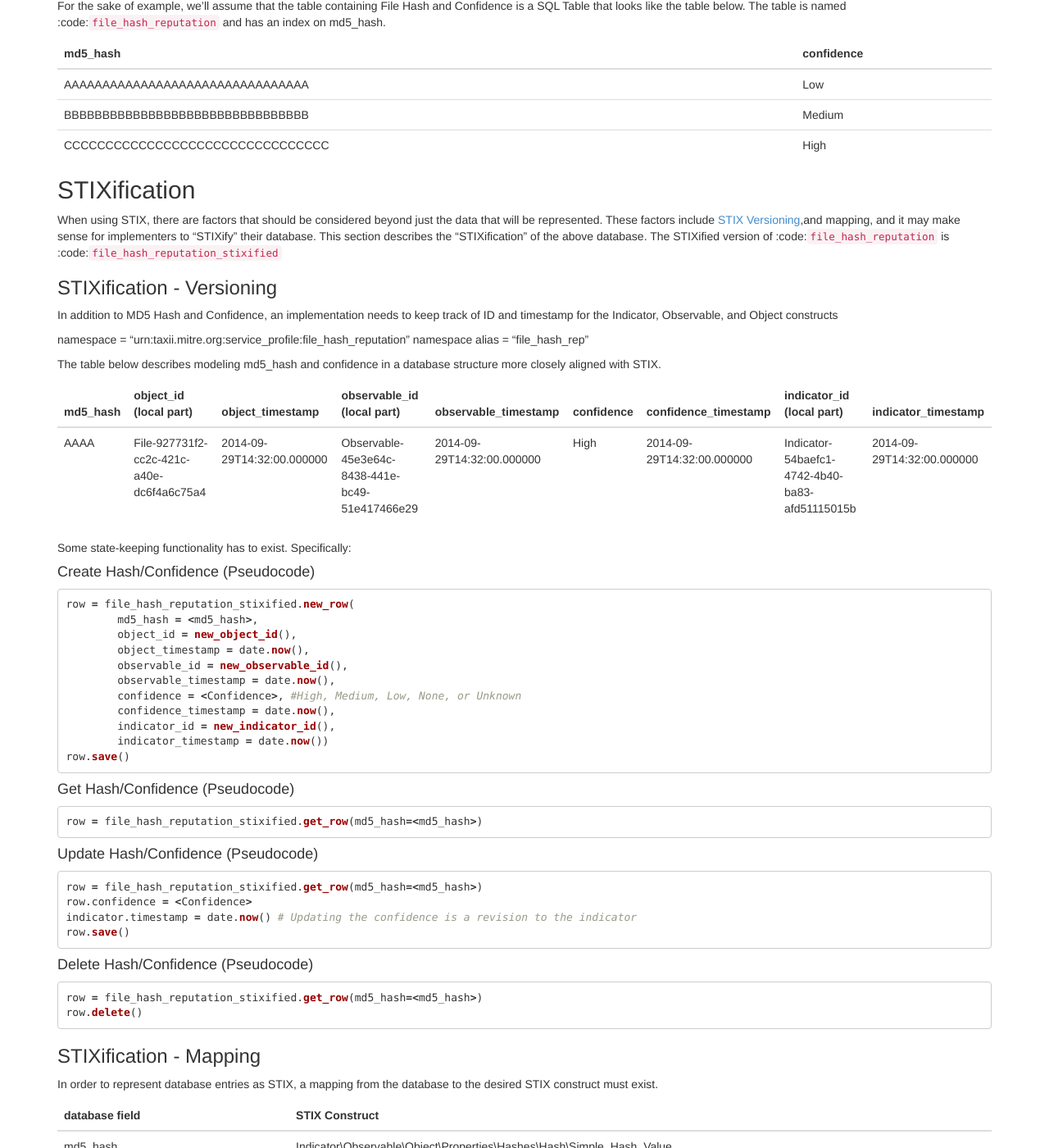
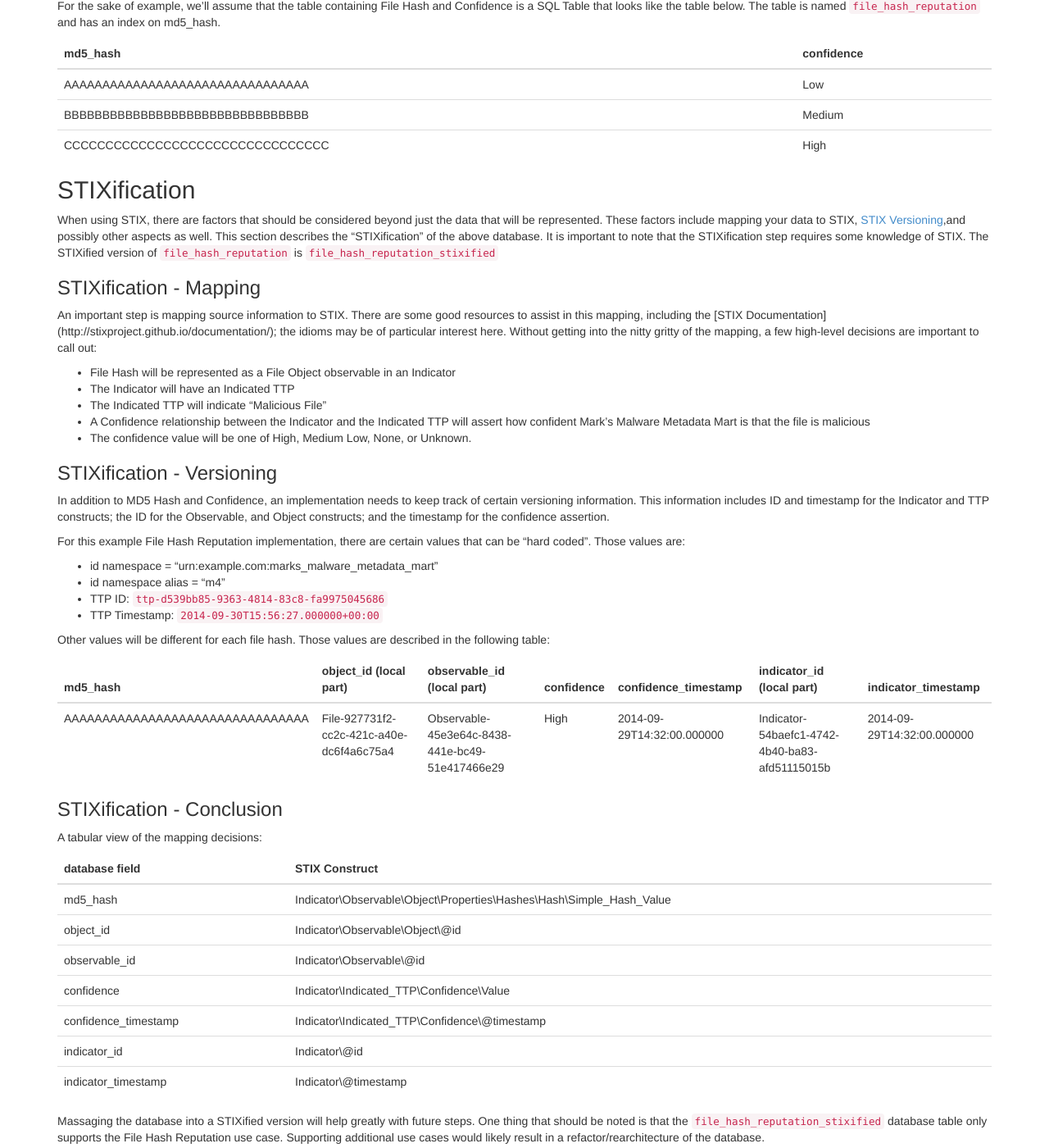
Before and after one commit to TAXIIProject/taxiiproject.github.io, a Jekyll site: the page built from documentation/service-profiles/file-hash-rep/index.md, in a window 1280 px wide and 1400 px high, scrolled down 587 px. Shown: the whole window at 82% size. Built offline with Jekyll 4.4.1, drawn with Linux system fonts in a browser that asks for light colours; Markdown is read by kramdown in place of the engine named in the settings; some of the changed text lies outside the part shown.

Commit message:
Updated file hash rep based on feedback

````diff
--- a/documentation/service-profiles/file-hash-rep/index.md
+++ b/documentation/service-profiles/file-hash-rep/index.md
@@ -12,12 +12,12 @@ A File Hash Reputation service allows requesters to specify a File Hash and rece
 that File Hash indicates a malicious file - or, how confident information provider is that the file identified by that
 File Hash is malicious. This example
 uses TAXII Query to convey the request for information based on a File Hash, and uses STIX to represent the
-result. All code examples use [libtaxii](https://pypi.python.org/pypi/libtaxii/) and
-[python-stix](https://pypi.python.org/pypi/stix/), two publicly available libraries.
+result. All code examples use [libtaxii](/developers/libtaxii/) and
+[python-stix](http://stix.readthedocs.org/en/latest/), two publicly available libraries.
 
 This TAXII Service Profile demonstrates the production and consumption of TAXII Messages, as well as the
-creation of STIX content. This TAXII Service Profile does not demonstrate transmitting TAXII Messages across
- a network (that documentation can be found [here](TBD)).
+creation and "use" (big airquotes here - you'll see why at the end) of STIX content.
+This TAXII Service Profile does not demonstrate transmitting TAXII Messages across a network.
 
 This documentation is from the perspective of the TAXII Server, called "service provider" in this documentation.
 
@@ -25,7 +25,7 @@ This documentation is from the perspective of the TAXII Server, called "service
 These are the requirements to implement a File Hash Reputation Service as described in this TAXII Service Profile:
 
 1. Implement a Poll Service that supports TAXII Default Query
-1. Have a Data Collection named :code:`file_hash_reputation`
+1. Have a Data Collection named `file_hash_reputation`
 
  1. This Data Collection is a Data Set (as opposed to a Data Feed)
 
@@ -38,7 +38,7 @@ These are the requirements to implement a File Hash Reputation Service as descri
 5. Give yourself a name. This example uses "Mark's Malware Metadata Mart"
 
 For the sake of example, we'll assume that the table containing File Hash and Confidence is
-a SQL Table that looks like the table below. The table is named :code:`file_hash_reputation` and
+a SQL Table that looks like the table below. The table is named `file_hash_reputation` and
 has an index on md5_hash.
 
 
@@ -51,80 +51,62 @@ has an index on md5_hash.
 
 ## STIXification
 When using STIX, there are factors that should be considered beyond just the data that will be represented. These
-factors include [STIX Versioning](http://stixproject.github.io/documentation/concepts/versioning/),and mapping, and it may make
-sense for implementers to "STIXify" their database. This section describes the "STIXification" of the above database.
-The STIXified version of :code:`file_hash_reputation` is :code:`file_hash_reputation_stixified`
+factors include mapping your data to STIX,
+[STIX Versioning](http://stixproject.github.io/documentation/concepts/versioning/),and
+possibly other aspects as well. This section describes the "STIXification" of the above database. It is important to
+note that the STIXification step requires some knowledge of STIX.
+The STIXified version of `file_hash_reputation` is `file_hash_reputation_stixified`
+
+### STIXification - Mapping
+An important step is mapping source information to STIX. There are some good resources to assist in this mapping,
+including the [STIX Documentation] (http://stixproject.github.io/documentation/);
+the idioms may be of particular interest here. Without getting into
+the nitty gritty of the mapping, a few high-level decisions are important to call out:
+
+
+* File Hash will be represented as a File Object observable in an Indicator
+* The Indicator will have an Indicated TTP
+* The Indicated TTP will indicate "Malicious File"
+* A Confidence relationship between the Indicator and the Indicated TTP will assert how confident Mark's Malware
+Metadata Mart is that the file is malicious
+ * The confidence value will be one of High, Medium Low, None, or Unknown.
 
 ### STIXification - Versioning
-In addition to MD5 Hash and Confidence, an implementation needs to keep track of ID and timestamp for the Indicator,
-Observable, and Object constructs
+In addition to MD5 Hash and Confidence, an implementation needs to keep track of certain versioning information.
+This information includes ID and timestamp for the Indicator and
+TTP constructs; the ID for the Observable, and Object constructs; and the timestamp for the confidence assertion.
 
-namespace = "urn:taxii.mitre.org:service_profile:file_hash_reputation"
-namespace alias = "file_hash_rep"
+For this example File Hash Reputation implementation, there are certain values that can be "hard coded". Those values are:
 
-The table below describes modeling md5_hash and confidence in a database structure more closely aligned with STIX.
+* id namespace = "urn:example.com:marks_malware_metadata_mart"
+* id namespace alias = "m4"
+* TTP ID: `ttp-d539bb85-9363-4814-83c8-fa9975045686`
+* TTP Timestamp: `2014-09-30T15:56:27.000000+00:00`
 
+Other values will be different for each file hash. Those values are described in the following table:
 
-| md5_hash | object_id (local part)                    | object_timestamp           | observable_id (local part)                      | observable_timestamp       | confidence | confidence_timestamp        | indicator_id (local part)                       | indicator_timestamp        |
-|----------|-------------------------------------------|----------------------------|-------------------------------------------------|----------------------------|------------|-----------------------------|-------------------------------------------------|----------------------------|
-| AAAA     | File-927731f2-cc2c-421c-a40e-dc6f4a6c75a4 | 2014-09-29T14:32:00.000000 | Observable-45e3e64c-8438-441e-bc49-51e417466e29 | 2014-09-29T14:32:00.000000 |   High     | 2014-09-29T14:32:00.000000  | Indicator-54baefc1-4742-4b40-ba83-afd51115015b  | 2014-09-29T14:32:00.000000 |
+| md5_hash                             | object_id (local part)                    | observable_id (local part)                      |  confidence | confidence_timestamp        | indicator_id (local part)                       | indicator_timestamp        |
+|--------------------------------------|-------------------------------------------|-------------------------------------------------|-------------|-----------------------------|-------------------------------------------------|----------------------------|
+| AAAAAAAAAAAAAAAAAAAAAAAAAAAAAAAA     | File-927731f2-cc2c-421c-a40e-dc6f4a6c75a4 | Observable-45e3e64c-8438-441e-bc49-51e417466e29 |    High     | 2014-09-29T14:32:00.000000  | Indicator-54baefc1-4742-4b40-ba83-afd51115015b  | 2014-09-29T14:32:00.000000 |
 
-
-Some state-keeping functionality has to exist. Specifically:
-
-#### Create Hash/Confidence (Pseudocode)
-```python
-row = file_hash_reputation_stixified.new_row(
-        md5_hash = <md5_hash>,
-        object_id = new_object_id(),
-        object_timestamp = date.now(),
-        observable_id = new_observable_id(),
-        observable_timestamp = date.now(),
-        confidence = <Confidence>, #High, Medium, Low, None, or Unknown
-        confidence_timestamp = date.now(),
-        indicator_id = new_indicator_id(),
-        indicator_timestamp = date.now())
-row.save()
-```
-
-#### Get Hash/Confidence (Pseudocode)
-```python
-row = file_hash_reputation_stixified.get_row(md5_hash=<md5_hash>)
-```
-
-#### Update Hash/Confidence (Pseudocode)
-```python
-row = file_hash_reputation_stixified.get_row(md5_hash=<md5_hash>)
-row.confidence = <Confidence>
-indicator.timestamp = date.now() # Updating the confidence is a revision to the indicator
-row.save()
-```
-
-#### Delete Hash/Confidence (Pseudocode)
-```python
-row = file_hash_reputation_stixified.get_row(md5_hash=<md5_hash>)
-row.delete()
-```
-
-### STIXification - Mapping
-In order to represent database entries as STIX, a mapping from the database to the desired STIX construct must exist.
+### STIXification - Conclusion
+A tabular view of the mapping decisions:
 
 
 | database field       | STIX Construct                                                       |
 |----------------------|----------------------------------------------------------------------|
 | md5_hash             | Indicator\Observable\Object\Properties\Hashes\Hash\Simple_Hash_Value |
 | object_id            | Indicator\Observable\Object\@id                                      |
-| object_timestamp     | Indicator\Observable\Object\@timestamp                               |
 | observable_id        | Indicator\Observable\@id                                             |
-| observable_timestamp | Indicator\Observable\@timestamp                                      |
 | confidence           | Indicator\Indicated_TTP\Confidence\Value                             |
 | confidence_timestamp | Indicator\Indicated_TTP\Confidence\@timestamp                        |
 | indicator_id         | Indicator\@id                                                        |
 | indicator_timestamp  | Indicator\@timestamp                                                 |
 
-Or, as Python code to turn the database row into STIX:
-```python
-```
+
+Massaging the database into a STIXified version will help greatly with future steps. One thing that should be
+noted is that the `file_hash_reputation_stixified` database table only supports the File Hash Reputation use case.
+Supporting additional use cases would likely result in a refactor/rearchitecture of the database.
 
 ## Workflow
 The workflow for this Service Profile is:
@@ -298,12 +280,17 @@ print poll_request.to_xml(pretty_print = True)
 ### <a name="3"></a>Step 3 - Inbound Mapping
 The inbound mapping step is specific to each implementation's back end, requirements, and
 other factors. While this TAXII Service Profile describes an inbound mapping for the database
-table described above, implementers will likely make different choices based on factors
+table already described, real world implementers may make different choices based on factors
 specific to their use case.
 
-The **\*\*/SimpleHash** query is mapped to the database column **md5_hash**. As a result
-The TAXII Query from the above Poll Request can be mapped into the following SQL
-Query: :code:`select md5_hash, confidence from file_hash_reputation where md5_hash = '<value>'`
+As described before, the md5_hash column was mapped to the Simple_Hash_Value STIX field.
+Therefore, the targeting expression of **\*\*/Simple_Hash_Value** is mapped to the database column **md5_hash**.
+Other service providers wishing to provide query capabilities on other hash types (e.g., SHA-1),
+could map **\*\*Simple_Hash_Value** to other database fields that support those other hash types; or they could
+rename md5_hash to `hash_value` and add a `hash_type` column to the database.
+
+As a result the TAXII Query from the above Poll Request can be mapped into the following SQL
+Query: `select * from file_hash_reputation_stixified where md5_hash = '<value>'`
 (Recall that the equals operator in SQL is case insensitive).
 
 One important thing to note is that the inbound mapping is not a dynamic, or "runtime" operation. Instead,
@@ -313,31 +300,29 @@ may support more complex operations.
 
 ### <a name="4"></a>Step 4 - Database Query
 The inbound mapping is applied to the received TAXII Query, resulting in this SQL Statement:
-:code:`select md5_hash, confidence from file_hash_reputation where md5_hash = 'AAAAAAAAAAAAAAAAAAAAAAAAAAAAAAAA'`.
-Note: Use prepared statements!
+`select * from file_hash_reputation where md5_hash = 'AAAAAAAAAAAAAAAAAAAAAAAAAAAAAAAA'`.
+*Note: Use prepared statements! SQL injection is the most common software weakness and if you don't use prepared statements your code is bad and you should feel bad.*
 
 Upon executing the query against the database, the following SQL result set is returned:
 
-| md5_hash                             | Confidence |
-|--------------------------------------|------------|
-| AAAAAAAAAAAAAAAAAAAAAAAAAAAAAAAA     | Low        |
+| md5_hash                             | object_id (local part)                    | observable_id (local part)                      |  confidence | confidence_timestamp        | indicator_id (local part)                       | indicator_timestamp        |
+|--------------------------------------|-------------------------------------------|-------------------------------------------------|-------------|-----------------------------|-------------------------------------------------|----------------------------|
+| AAAAAAAAAAAAAAAAAAAAAAAAAAAAAAAA     | File-927731f2-cc2c-421c-a40e-dc6f4a6c75a4 | Observable-45e3e64c-8438-441e-bc49-51e417466e29 |    High     | 2014-09-29T14:32:00.000000  | Indicator-54baefc1-4742-4b40-ba83-afd51115015b  | 2014-09-29T14:32:00.000000 |
 
 
 This result set is used in the Outbound Mapping to generate the STIX response.
 
 ### <a name="5"></a>Step 5 - Outbound Mapping
 
-This is best covered by the (TBD) File Hash Reputation STIX Idiom. A link
-to the idiom will be added when that idiom is created.
+(This step might be overcome by the STIXification section). MARK FOR REMOVAL.
 
 ### <a name="6"></a>Step 6 - Poll Response
 
 #### Poll Response - XML
 The service provider returns a Poll Response, containing the results of the query made in the Poll Request.
 {% highlight xml linenos %}
-<taxii_11:Poll_Response xmlns:taxii="http://taxii.mitre.org/messages/taxii_xml_binding-1"
+<taxii_11:Poll_Response
     xmlns:taxii_11="http://taxii.mitre.org/messages/taxii_xml_binding-1.1"
-    xmlns:tdq="http://taxii.mitre.org/query/taxii_default_query-1" message_id="47393"
     in_response_to="1234" collection_name="file_hash_reputation" more="false" result_part_number="1">
     <taxii_11:Content_Block>
         <taxii_11:Content_Binding binding_id="urn:stix.mitre.org:xml:1.1.1"/>
@@ -346,35 +331,35 @@ The service provider returns a Poll Response, containing the results of the quer
                 xmlns:cybox="http://cybox.mitre.org/cybox-2"
                 xmlns:cyboxVocabs="http://cybox.mitre.org/default_vocabularies-2"
                 xmlns:FileObj="http://cybox.mitre.org/objects#FileObject-2"
-                xmlns:example="http://example.com" xmlns:incident="http://stix.mitre.org/Incident-1"
+                xmlns:incident="http://stix.mitre.org/Incident-1"
                 xmlns:indicator="http://stix.mitre.org/Indicator-2"
                 xmlns:ttp="http://stix.mitre.org/TTP-1"
                 xmlns:stixCommon="http://stix.mitre.org/common-1"
                 xmlns:stixVocabs="http://stix.mitre.org/default_vocabularies-1"
                 xmlns:stix="http://stix.mitre.org/stix-1"
                 xmlns:xsi="http://www.w3.org/2001/XMLSchema-instance"
+                xmlns:m4="urn:example.com:marks_malware_metadata_mart"
                 xsi:schemaLocation="  http://cybox.mitre.org/common-2 http://cybox.mitre.org/XMLSchema/common/2.1/cybox_common.xsd  http://cybox.mitre.org/cybox-2 http://cybox.mitre.org/XMLSchema/core/2.1/cybox_core.xsd  http://cybox.mitre.org/default_vocabularies-2 http://cybox.mitre.org/XMLSchema/default_vocabularies/2.1/cybox_default_vocabularies.xsd  http://cybox.mitre.org/objects#FileObject-2 http://cybox.mitre.org/XMLSchema/objects/File/2.1/File_Object.xsd  http://stix.mitre.org/Incident-1 http://stix.mitre.org/XMLSchema/incident/1.1.1/incident.xsd  http://stix.mitre.org/Indicator-2 http://stix.mitre.org/XMLSchema/indicator/2.1.1/indicator.xsd  http://stix.mitre.org/TTP-1 http://stix.mitre.org/XMLSchema/ttp/1.1.1/ttp.xsd  http://stix.mitre.org/common-1 http://stix.mitre.org/XMLSchema/common/1.1.1/stix_common.xsd  http://stix.mitre.org/default_vocabularies-1 http://stix.mitre.org/XMLSchema/default_vocabularies/1.1.1/stix_default_vocabularies.xsd  http://stix.mitre.org/stix-1 http://stix.mitre.org/XMLSchema/core/1.1.1/stix_core.xsd"
-                id="example:Package-973962ee-7efb-4661-b07d-c3675713d5c5" version="1.1.1"
-                timestamp="2014-09-24T15:56:47.576000+00:00">
+                id="m4:Package-5d58cbc6-673e-4483-ab00-ec0bc78a2201" version="1.1.1"
+                timestamp="2014-09-30T17:03:53.325000+00:00">
                 <stix:STIX_Header>
-                    <stix:Title>File Hash Reputation for
-                        AAAAAAAAAAAAAAAAAAAAAAAAAAAAAAAA</stix:Title>
-                    <stix:Package_Intent xsi:type="stixVocabs:PackageIntentVocab-1.0">Indicators - Malware Artifacts</stix:Package_Intent>
+                    <stix:Title>File Hash Reputation for AAAAAAAAAAAAAAAAAAAAAAAAAAAAAAAA</stix:Title>
+                    <stix:Package_Intent xsi:type="stixVocabs:PackageIntentVocab-1.0"
+                        >Indicators - Malware Artifacts</stix:Package_Intent>
                     <stix:Information_Source>
-                        <stixCommon:Identity
-                            id="example:Identity-1d76320d-9112-4c96-a449-5503fffd7183">
+                        <stixCommon:Identity id="m4:Identity-ae112339-7f78-4ef4-b602-7246fb28229e">
                             <stixCommon:Name>Mark's Malware Metadata Mart</stixCommon:Name>
                         </stixCommon:Identity>
                     </stix:Information_Source>
                 </stix:STIX_Header>
                 <stix:Indicators>
-                    <stix:Indicator id="example:indicator-54baefc1-4742-4b40-ba83-afd51115015b"
-                        timestamp="2014-09-24T15:56:47.577000+00:00"
-                        xsi:type="indicator:IndicatorType" negate="false" version="2.1.1">
+                    <stix:Indicator id="m4:Indicator-54baefc1-4742-4b40-ba83-afd51115015b"
+                        timestamp="2014-09-29T14:32:00" xsi:type="indicator:IndicatorType"
+                        negate="false" version="2.1.1">
                         <indicator:Title>File Hash Reputation</indicator:Title>
                         <indicator:Observable
-                            id="example:Observable-45e3e64c-8438-441e-bc49-51e417466e29">
-                            <cybox:Object id="example:File-927731f2-cc2c-421c-a40e-dc6f4a6c75a4">
+                            id="m4:Observable-45e3e64c-8438-441e-bc49-51e417466e29">
+                            <cybox:Object id="m4:File-8835d32f-14e0-4b32-8c19-85986a56e3ff">
                                 <cybox:Properties xsi:type="FileObj:FileObjectType">
                                     <FileObj:Hashes>
                                         <cyboxCommon:Hash>
@@ -389,19 +374,19 @@ The service provider returns a Poll Response, containing the results of the quer
                             </cybox:Object>
                         </indicator:Observable>
                         <indicator:Indicated_TTP>
-                            <stixCommon:Confidence timestamp="2014-09-24T15:56:47.577000+00:00">
+                            <stixCommon:Confidence timestamp="2014-09-29T14:32:00">
                                 <stixCommon:Value xsi:type="stixVocabs:HighMediumLowVocab-1.0"
-                                    >Low</stixCommon:Value>
+                                    >High</stixCommon:Value>
                             </stixCommon:Confidence>
-                            <stixCommon:TTP idref="example:ttp-f1f2b0ba-e098-4282-9cfe-facfc78e347c"
-                                xsi:type="ttp:TTPType" version="1.1.1"/>
+                            <stixCommon:TTP idref="m4:ttp-d539bb85-9363-4814-83c8-fa9975045686"
+                                timestamp="2014-09-30T15:56:27+00:00" xsi:type="ttp:TTPType"
+                                version="1.1.1"/>
                         </indicator:Indicated_TTP>
                     </stix:Indicator>
                 </stix:Indicators>
                 <stix:TTPs>
-                    <stix:TTP id="example:ttp-f1f2b0ba-e098-4282-9cfe-facfc78e347c"
-                        timestamp="2014-09-24T15:56:47.577000+00:00" xsi:type="ttp:TTPType"
-                        version="1.1.1">
+                    <stix:TTP id="m4:ttp-d539bb85-9363-4814-83c8-fa9975045686"
+                        timestamp="2014-09-30T15:56:27+00:00" xsi:type="ttp:TTPType" version="1.1.1">
                         <ttp:Title>Malicious File</ttp:Title>
                     </stix:TTP>
                 </stix:TTPs>
@@ -423,33 +408,66 @@ from stix.core import STIXPackage, STIXHeader
 from stix.common import InformationSource, Identity
 from stix.indicator import Indicator
 from stix.ttp import TTP
+from stix.utils import set_id_namespace as stix_sin
+from cybox.common import Hash
 from cybox.objects.file_object import File
+from cybox.utils import set_id_namespace as cybox_sin, Namespace
 
-file_hash = 'AAAAAAAAAAAAAAAAAAAAAAAAAAAAAAAA'
-confidence = 'Low' # High, Medium, Low, None, or Unknown
+# "hardcoded" values
+ns = "urn:example.com:marks_malware_metadata_mart"
+ns_alias = "m4"
 
+# Set the STIX ID Namespace
+stix_namespace = {ns: ns_alias}
+stix_sin(stix_namespace)
+
+# Set the CybOX ID Namespace
+cybox_namespace = Namespace(ns, ns_alias)
+cybox_sin(cybox_namespace)
+
+ttp_id = 'ttp-d539bb85-9363-4814-83c8-fa9975045686'
+ttp_timestamp = '2014-09-30T15:56:27.000000+00:00'
+
+# "database values"
+md5_hash = 'AAAAAAAAAAAAAAAAAAAAAAAAAAAAAAAA'
+object_id = 'File-927731f2-cc2c-421c-a40e-dc6f4a6c75a4'
+observable_id = 'Observable-45e3e64c-8438-441e-bc49-51e417466e29'
+confidence = 'High'
+confidence_timestamp = '2014-09-29T14:32:00.000000'
+indicator_id = 'Indicator-54baefc1-4742-4b40-ba83-afd51115015b'
+indicator_timestamp = '2014-09-29T14:32:00.000000'
+
+# Code to create the STIX Package
 sp = STIXPackage()
 sp.stix_header = STIXHeader()
-sp.stix_header.title = "File Hash Reputation for %s" % file_hash
+sp.stix_header.title = "File Hash Reputation for %s" % md5_hash
 sp.stix_header.add_package_intent("Indicators - Malware Artifacts")
 sp.stix_header.information_source = InformationSource()
 sp.stix_header.information_source.identity = Identity()
 sp.stix_header.information_source.identity.name = "Mark's Malware Metadata Mart"
 
+file_hash = Hash(hash_value=md5_hash, type_='MD5', exact=True)
+file_hash.type_.condition = "Equals"
+
 file_obj = File()
+file_obj.id_ = (ns_alias + ':' + object_id)
 file_obj.add_hash(file_hash)
-file_obj.hashes[0].type_.condition = "Equals"
-file_obj.hashes[0].simple_hash_value.condition = "Equals"
 
-indicator = Indicator(title="File Hash Reputation")
+indicator = Indicator(title="File Hash Reputation",
+                      id_=(ns_alias + ':' + indicator_id),
+                      timestamp=indicator_timestamp)
 indicator.indicator_type = "File Hash Reputation"
 indicator.add_observable(file_obj)
+indicator.observables[0].id_ = ns_alias + ':' + observable_id
 
 ttp = TTP()
+ttp.id_ = ns_alias + ':' + ttp_id
+ttp.timestamp = ttp_timestamp
 ttp.title = "Malicious File"
 
-indicator.add_indicated_ttp(TTP(idref=ttp.id_))
+indicator.add_indicated_ttp(TTP(idref=ttp.id_, timestamp=ttp.timestamp))
 indicator.indicated_ttps[0].confidence = confidence
+indicator.indicated_ttps[0].confidence.timestamp = confidence_timestamp
 
 sp.add_indicator(indicator)
 sp.add_ttp(ttp)
@@ -467,8 +485,9 @@ print poll_response.to_xml(pretty_print=True)
 [Python Source](file-hash-rep-poll-response.py)
 
 ### <a name="7"></a>Step 7 - Parse Response
-The information recipient parses the response and "makes a decision" (read: prints a statement) about whether to delete
-the file in question based on the reputation response. While this step is not performed by the service provider,
+The information recipient parses the response and "makes a decision" (read: prints a statement) about whether the
+file is safe to open
+ based on the reputation response. While this step is not performed by the service provider,
 it is useful for completeness so it is included in this TAXII Service profile.
 
 ### Parse Response - Python - DO NOT READ THIS YET, IT NEEDS TO BE UPDATED
````
Also changed, not shown: documentation/service-profiles/file-hash-rep/file-hash-rep-poll-response.xml (+30 -20 lines), 1 other file.
